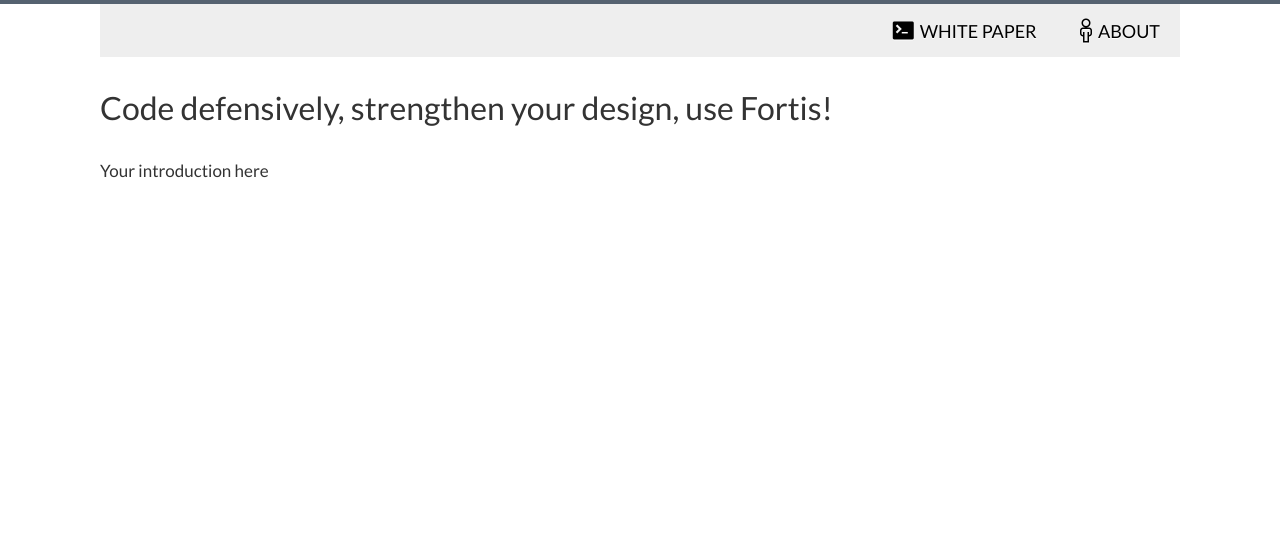
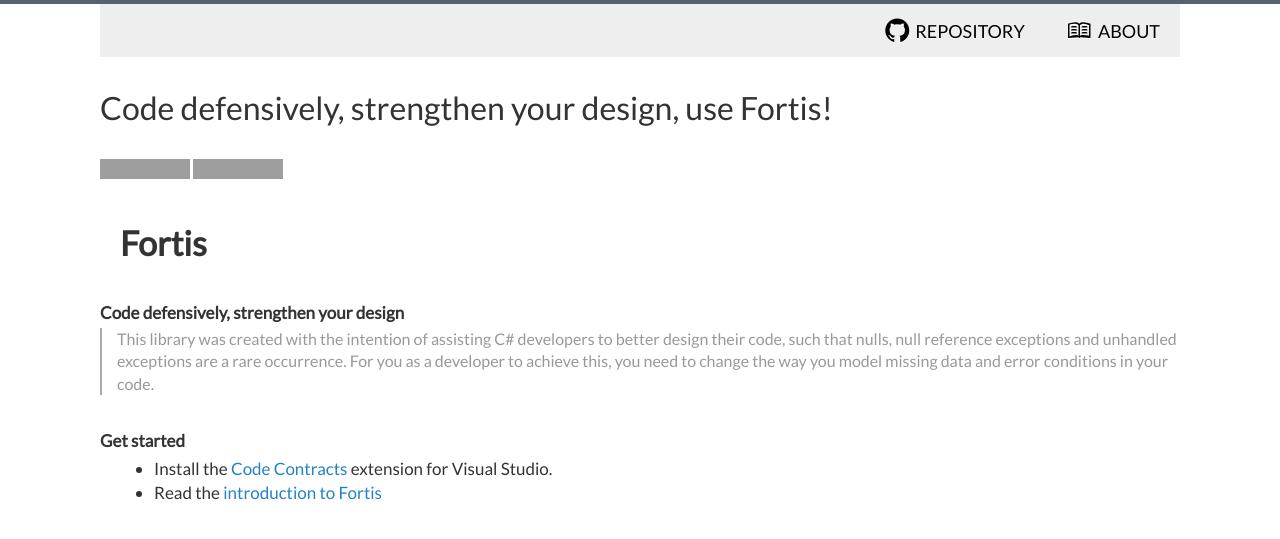
Before and after one commit to huwman/Fortis, a Jekyll site: the page built from about.md, in a window 1280 px wide. Shown: the top 539 px of the page. Built offline with Jekyll 4.4.1, drawn with Linux system fonts in a browser that asks for light colours; Markdown is read by kramdown in place of the engine named in the settings; grey boxes are pictures that could not be loaded.

Commit message:
Navigation corrections

```diff
--- a/_includes/header.html
+++ b/_includes/header.html
@@ -2,8 +2,8 @@
   <header>
       <ul class="nav">
         <!--Change the  URL here if working on an absolute domain-->
-        <li><a href="/white-paper"><span class="mega-octicon octicon-terminal" style="margin-right: 6px;"></span>White Paper</a></li>
-        <li><a href="/white-paper/about"><span class="mega-octicon octicon-person" style="margin-right: 6px;"></span>About</a></li>
+        <li><a href="https://github.com/huwman/Fortis"><span class="mega-octicon octicon-mark-github" style="margin-right: 6px;"></span>Repository</a></li>
+        <li><a href="/Fortis/about"><span class="mega-octicon octicon-book" style="margin-right: 6px;"></span>About</a></li>
       </ul>
   </header>
 </div>
--- a/about.md
+++ b/about.md
@@ -3,4 +3,13 @@
 title: About Fortis
 ---
 
-Your introduction here
+[![Build status](https://ci.appveyor.com/api/projects/status/iem6eyu2p1i9x0i2/branch/master?svg=true)](https://ci.appveyor.com/project/HuwSimpson/fortis/branch/master)
+[![Nuget package](https://img.shields.io/badge/nuget-Fortis%20C%23-blue.svg)](https://www.nuget.org/packages/Fortis.CSharp)
+# Fortis
+### Code defensively, strengthen your design
+
+> This library was created with the intention of assisting C# developers to better design their code, such that nulls, null reference exceptions and unhandled exceptions are a rare occurrence. For you as a developer to achieve this, you need to change the way you model missing data and error conditions in your code.
+
+### Get started
+* Install the [Code Contracts](https://visualstudiogallery.msdn.microsoft.com/1ec7db13-3363-46c9-851f-1ce455f66970) extension for Visual Studio.
+* Read the [introduction to Fortis](http://huwman.github.io/Fortis/2015/07/24/introduction.html)
```
